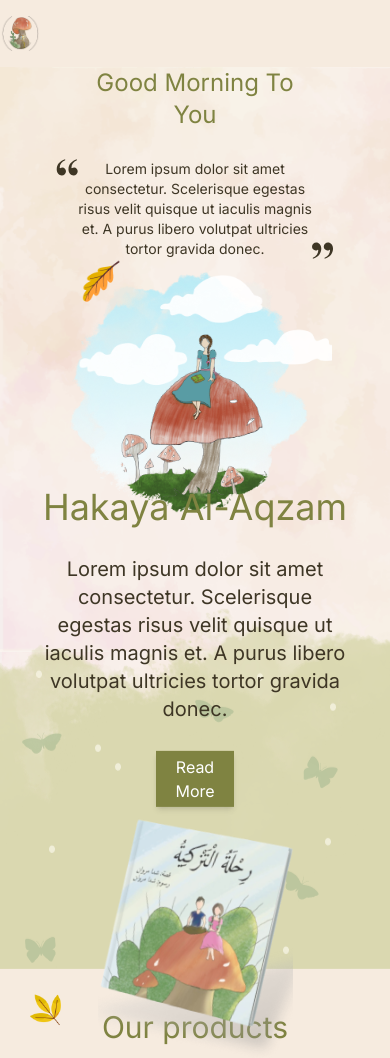
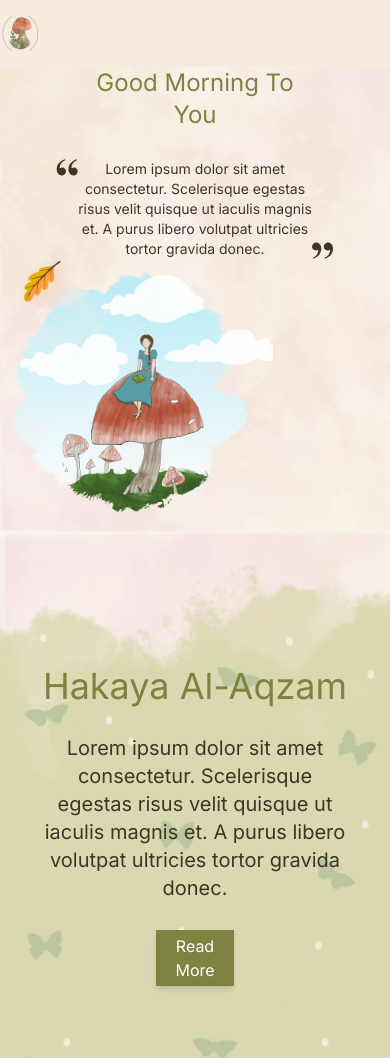
Before and after one commit to MohammadAlaa-Alghamry/hakaya-alaqzam, a Next.js app: page / in a window 390 px wide. Shown: the top 1058 px of the page. Built offline with nearby package versions, Linux system fonts and the light colour scheme.

Commit message:
fixing mobile homepage

```diff
--- a/src/app/Compontents/home/GoodMorning.tsx
+++ b/src/app/Compontents/home/GoodMorning.tsx
@@ -5,9 +5,9 @@ export default function GoodMorning() {
     return (
         <div
             style={{ backgroundImage: 'url("/img/home/hero-img.png")' }}
-            className="h-full w-full flex justify-center items-center bg-cover bg-left-top aspect-[14/21] sm:aspect-[21/13] sm:p-10">
+            className="w-full flex justify-center items-center bg-cover bg-left-top sm:p-10">
 
-            <div className="w-full flex flex-col sm:flex-row  sm:justify-between items-center h-full">
+            <div className="w-full flex flex-col sm:flex-row  sm:justify-between items-start h-full">
                 <div className="flex justify-start items-center flex-col w-full h-[full] md:w-[50%] gap-7">
                     <div className="text-[rgb(127,131,65)] text-center text-2xl sm:text-4xl md:text-5xl">
                         <h1>Good Morning To</h1>
--- a/src/app/Compontents/home/ReadMore.tsx
+++ b/src/app/Compontents/home/ReadMore.tsx
@@ -4,11 +4,11 @@ export default function ReadMore() {
     return (
         <div
         style={{ backgroundImage: 'url("/img/home/hero-img.png")' ,transform: 'scale(1, -1)'} }
-            className="relative h-full w-full flex justify-center items-center bg-cover bg-left-top  aspect-[16/13] ">
+            className="relative w-full flex justify-center items-center bg-cover bg-left-top">
             <div className="w-full bg-gradient-to-b from-[#f6ebdf] to-transparent absolute top-0 left-0"></div>
             <div
-                style={{  position: 'absolute', top: '0px',transform: 'scale(1, -1)' }}
-                className=" read-more-hero-mobile sm:book-read-more-hero flex justify-center items-center w-full aspect-[16/16] bg-cover">  {/* top-[-15vh] */}
+                style={{transform: 'scale(1, -1)' }}
+                className=" read-more-hero-mobile sm:book-read-more-hero flex justify-center items-center h-[1000px] w-full bg-cover">  {/* top-[-15vh] */}
                 <div className="flex flex-col sm:flex-row justify-center items-center h-full">
 
                     <div className="flex flex-col justify-center items-center w-full h-full sm:w-[50%] gap-7">
```
